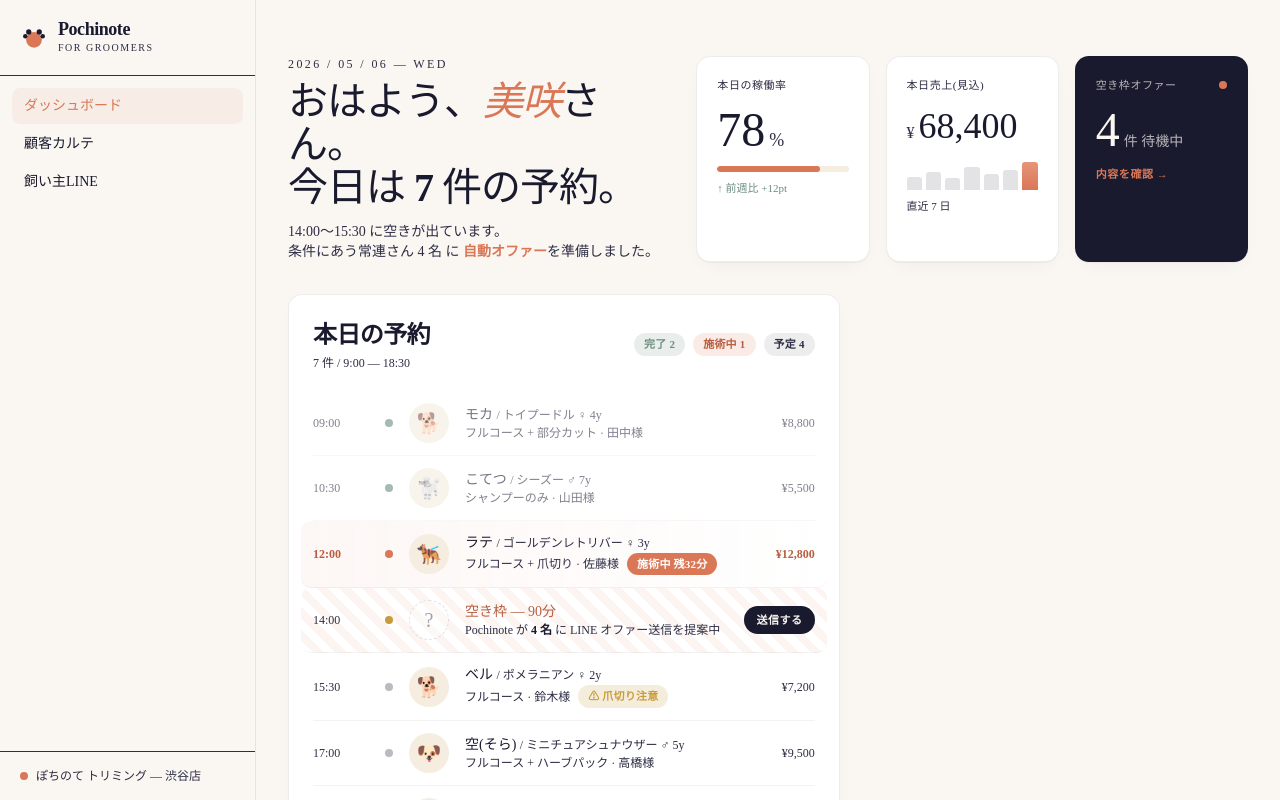
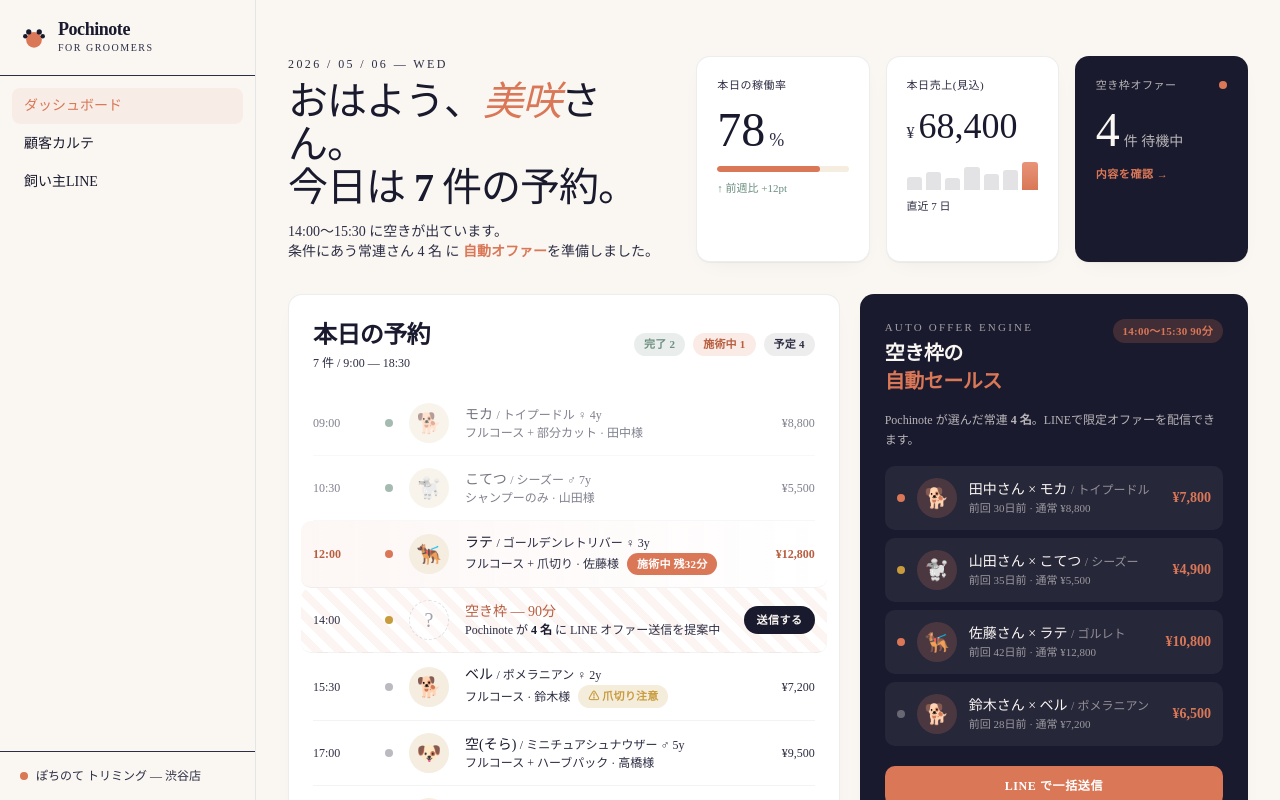
Before and after one commit to taihei19940314-droid/pochinote, a Next.js app: page /dashboard in a window 1280 px wide. Built offline with nearby package versions, Linux system fonts and the light colour scheme.

Commit message:
feat: ダッシュボード右カラム実装(オファーパネル+気になるサイン)

```diff
--- a/src/app/dashboard/page.tsx
+++ b/src/app/dashboard/page.tsx
@@ -180,8 +180,83 @@ export default function DashboardPage() {
           </div>
         </div>
 
-        {/* Right col placeholder */}
-        <div className="col-span-5" />
+        {/* Right col */}
+        <div className="col-span-5 flex flex-col gap-4">
+
+          {/* Auto-offer panel */}
+          <div className="card p-6" style={{ background: "var(--ink)", color: "var(--paper)" }}>
+            <div className="flex items-start justify-between mb-4">
+              <div>
+                <div className="text-[11px] tracking-[0.2em] uppercase mb-1" style={{ opacity: 0.6 }}>Auto Offer Engine</div>
+                <h2 className="font-display text-xl font-semibold tracking-tight">
+                  空き枠の<br /><span style={{ color: "var(--terra)" }}>自動セールス</span>
+                </h2>
+              </div>
+              <span className="pill" style={{ background: "rgba(217,119,87,0.2)", color: "var(--terra)" }}>14:00〜15:30 90分</span>
+            </div>
+            <div className="text-xs mb-4 leading-relaxed" style={{ opacity: 0.7 }}>
+              Pochinote が選んだ常連 <span className="font-semibold" style={{ opacity: 1 }}>4 名</span>。LINEで限定オファーを配信できます。
+            </div>
+
+            <div className="space-y-2">
+              {[
+                { emoji: "🐕", name: "田中さん × モカ", breed: "トイプードル", days: 30, regular: "¥8,800", offer: "¥7,800", priority: "var(--terra)" },
+                { emoji: "🐩", name: "山田さん × こてつ", breed: "シーズー", days: 35, regular: "¥5,500", offer: "¥4,900", priority: "var(--gold)" },
+                { emoji: "🐕‍🦺", name: "佐藤さん × ラテ", breed: "ゴルレト", days: 42, regular: "¥12,800", offer: "¥10,800", priority: "var(--terra)" },
+                { emoji: "🐕", name: "鈴木さん × ベル", breed: "ポメラニアン", days: 28, regular: "¥7,200", offer: "¥6,500", priority: "rgba(255,255,255,0.3)" },
+              ].map((c, i) => (
+                <div key={i} className="flex items-center gap-3 p-3 rounded-lg" style={{ background: "rgba(250,247,242,0.06)" }}>
+                  <div className="w-2 h-2 rounded-full flex-shrink-0" style={{ background: c.priority }} />
+                  <div className="dog-avatar" style={{ background: "rgba(217,119,87,0.2)" }}>{c.emoji}</div>
+                  <div className="flex-1 min-w-0">
+                    <div className="text-sm font-medium">{c.name} <span className="text-xs font-normal" style={{ opacity: 0.5 }}>/ {c.breed}</span></div>
+                    <div className="text-[11px] font-mono" style={{ opacity: 0.55 }}>前回 {c.days}日前 · 通常 {c.regular}</div>
+                  </div>
+                  <div className="text-sm font-semibold" style={{ color: "var(--terra)" }}>{c.offer}</div>
+                </div>
+              ))}
+            </div>
+
+            <button className="mt-5 w-full py-3 rounded-lg text-xs font-semibold tracking-wider uppercase" style={{ background: "var(--terra)", color: "white" }}>
+              LINE で一括送信
+            </button>
+          </div>
+
+          {/* Alerts panel */}
+          <div className="card p-6">
+            <div className="flex items-center justify-between mb-4">
+              <h2 className="font-display text-xl font-semibold tracking-tight">気になるサイン</h2>
+              <span className="text-[11px] font-mono" style={{ color: "var(--ink-soft)" }}>3 件</span>
+            </div>
+            <div className="space-y-3">
+              <div className="flex gap-3 p-3 rounded-lg" style={{ background: "rgba(217,119,87,0.08)" }}>
+                <div className="text-xl">⚠️</div>
+                <div className="flex-1">
+                  <div className="text-sm font-semibold">ベル(15:30予定) — 爪切り注意</div>
+                  <div className="text-xs mt-0.5" style={{ color: "var(--ink-soft)" }}>前回爪切り途中で中断。今日も慎重に対応してください。</div>
+                </div>
+                <button className="text-[11px] font-semibold uppercase tracking-wider self-center" style={{ color: "var(--terra)" }}>確認</button>
+              </div>
+              <div className="flex gap-3 p-3 rounded-lg" style={{ background: "rgba(200,155,60,0.08)" }}>
+                <div className="text-xl">📅</div>
+                <div className="flex-1">
+                  <div className="text-sm font-semibold">こなつ(プードル) — 60日経過</div>
+                  <div className="text-xs mt-0.5" style={{ color: "var(--ink-soft)" }}>最終来店から60日。再来促進メッセージを送ることを推奨します。</div>
+                </div>
+                <button className="text-[11px] font-semibold uppercase tracking-wider self-center" style={{ color: "var(--terra)" }}>対応</button>
+              </div>
+              <div className="flex gap-3 p-3 rounded-lg" style={{ background: "rgba(107,142,127,0.08)" }}>
+                <div className="text-xl">🎂</div>
+                <div className="flex-1">
+                  <div className="text-sm font-semibold">さくら(ヨークシャー) — 来週誕生日</div>
+                  <div className="text-xs mt-0.5" style={{ color: "var(--ink-soft)" }}>お祝いメッセージを自動送信する予定です。</div>
+                </div>
+                <button className="text-[11px] font-semibold uppercase tracking-wider self-center" style={{ color: "var(--terra)" }}>確認</button>
+              </div>
+            </div>
+          </div>
+
+        </div>
       </div>
     </div>
   );
```
